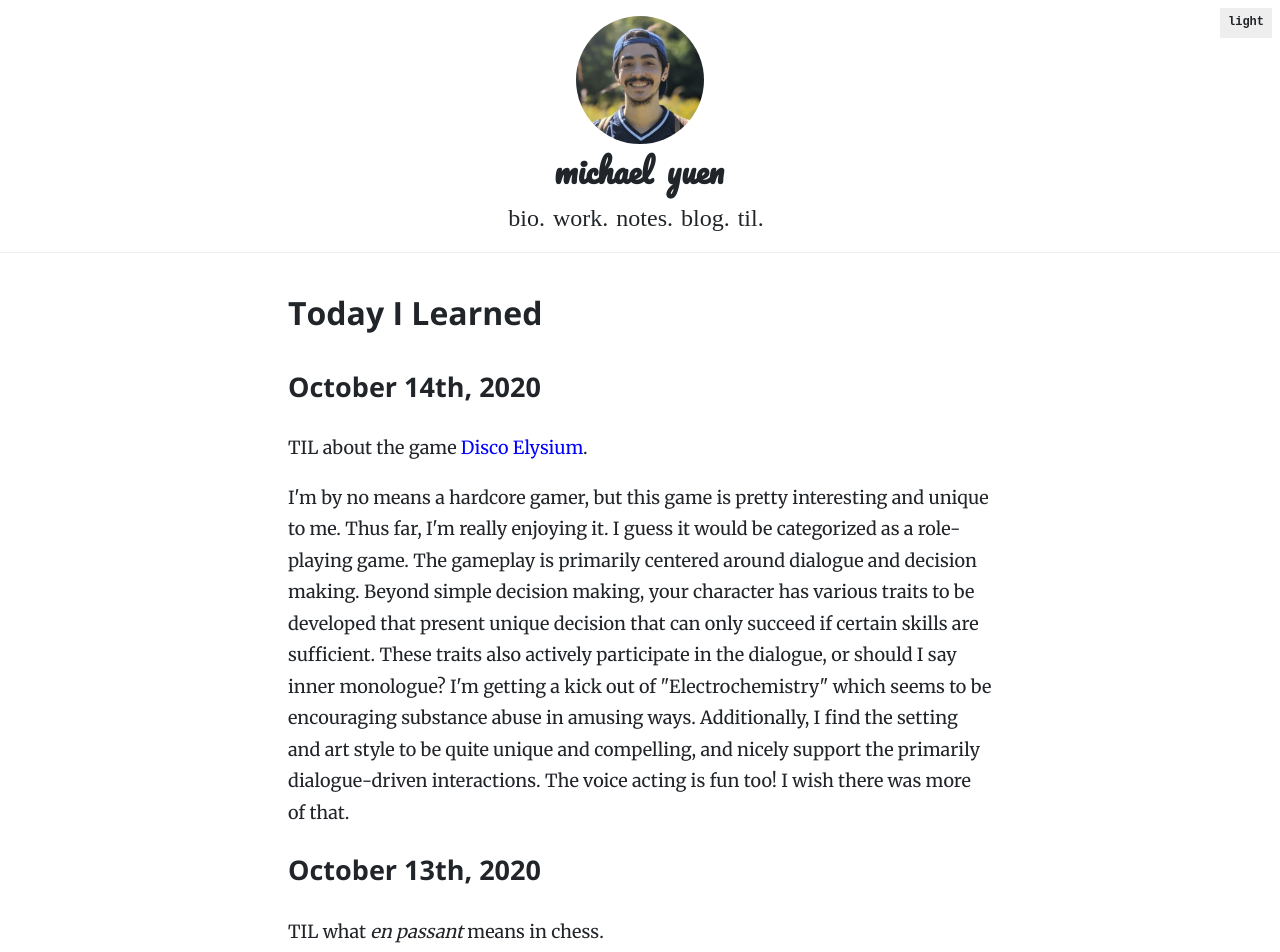
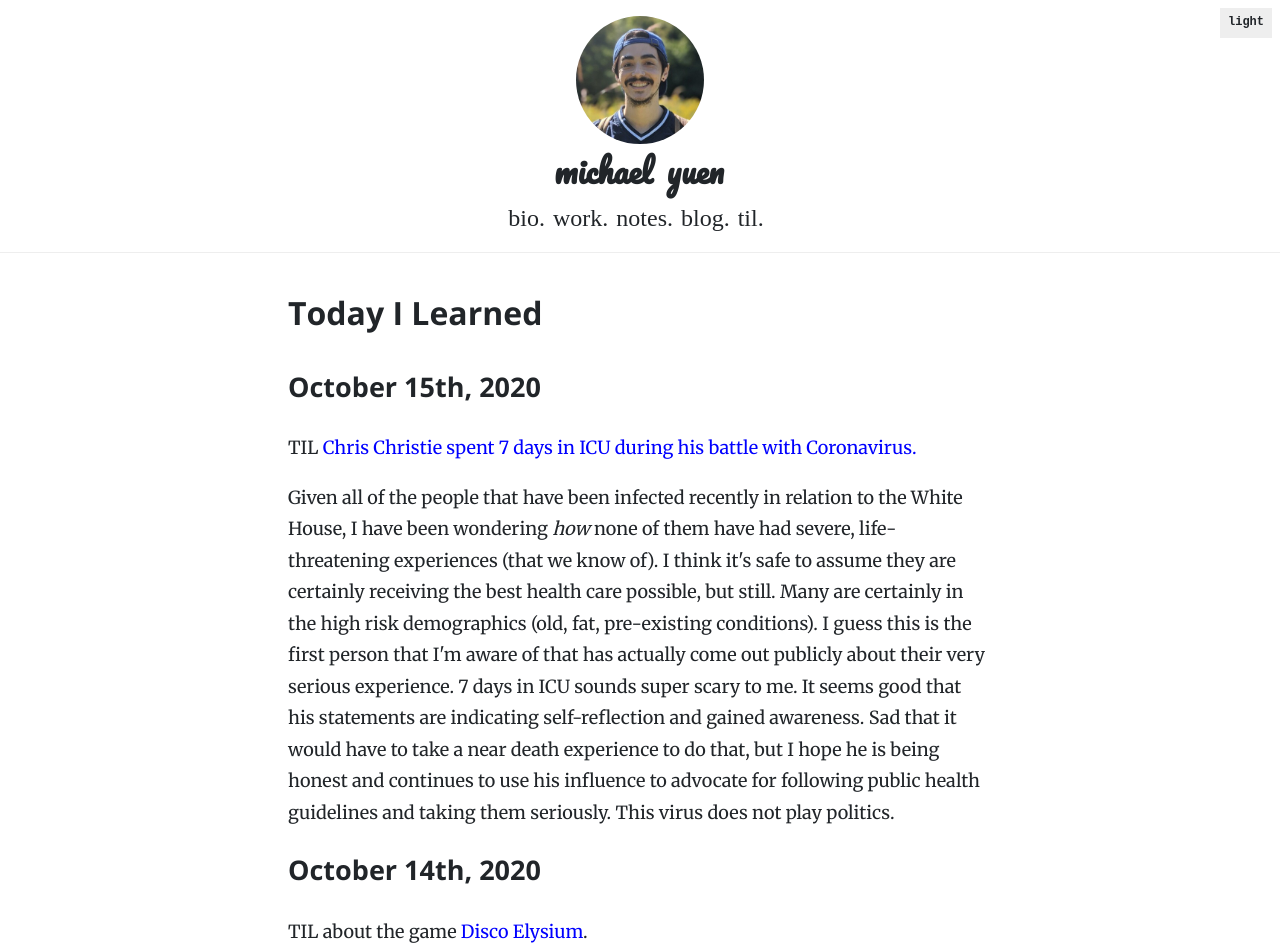
Before and after one commit to michaelyuen/personal-website, a Next.js app in the folder v5/: page /today-i-learned in a window 1280 px wide. Shown: the top 952 px of the page. Built offline with nearby package versions, Linux system fonts and the light colour scheme; a web font is replaced by a local one.

Commit message:
Add TIL for 2020-10-15 (#40)

```diff
--- a/v5/pages/today-i-learned.tsx
+++ b/v5/pages/today-i-learned.tsx
@@ -2,6 +2,31 @@ export default function TIL() {
   return (
     <section className="TILContainer">
       <h1>Today I Learned</h1>
+      <h2>October 15th, 2020</h2>
+      <p>
+        TIL{" "}
+        <a
+          href="https://www.nbcnews.com/politics/politics-news/chris-christie-says-he-was-icu-7-days-battling-covid-n1243589"
+          target="_blank"
+        >
+          Chris Christie spent 7 days in ICU during his battle with Coronavirus.
+        </a>
+      </p>
+      <p>
+        Given all of the people that have been infected recently in relation to
+        the White House, I have been wondering <em>how</em> none of them have
+        had severe, life-threatening experiences (that we know of). I think it's
+        safe to assume they are certainly receiving the best health care
+        possible, but still. Many are certainly in the high risk demographics
+        (old, fat, pre-existing conditions). I guess this is the first person
+        that I'm aware of that has actually come out publicly about their very
+        serious experience. 7 days in ICU sounds super scary to me. It seems
+        good that his statements are indicating self-reflection and gained
+        awareness. Sad that it would have to take a near death experience to do
+        that, but I hope he is being honest and continues to use his influence
+        to advocate for following public health guidelines and taking them
+        seriously. This virus does not play politics.
+      </p>
       <h2>October 14th, 2020</h2>
       <p>
         TIL about the game{" "}
```
